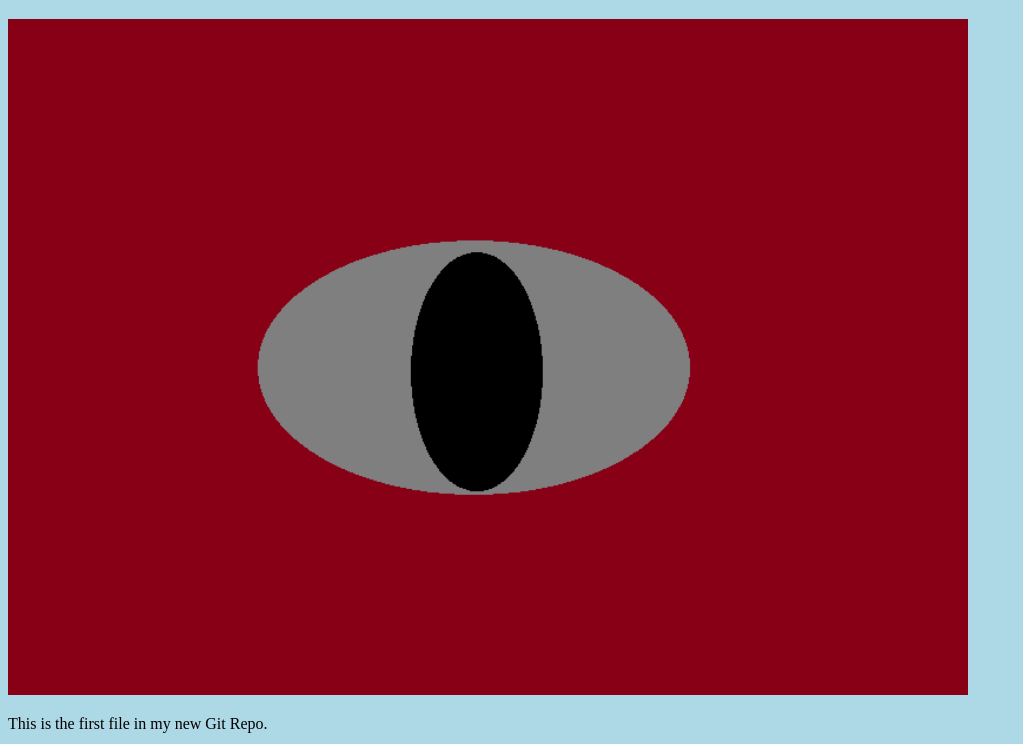
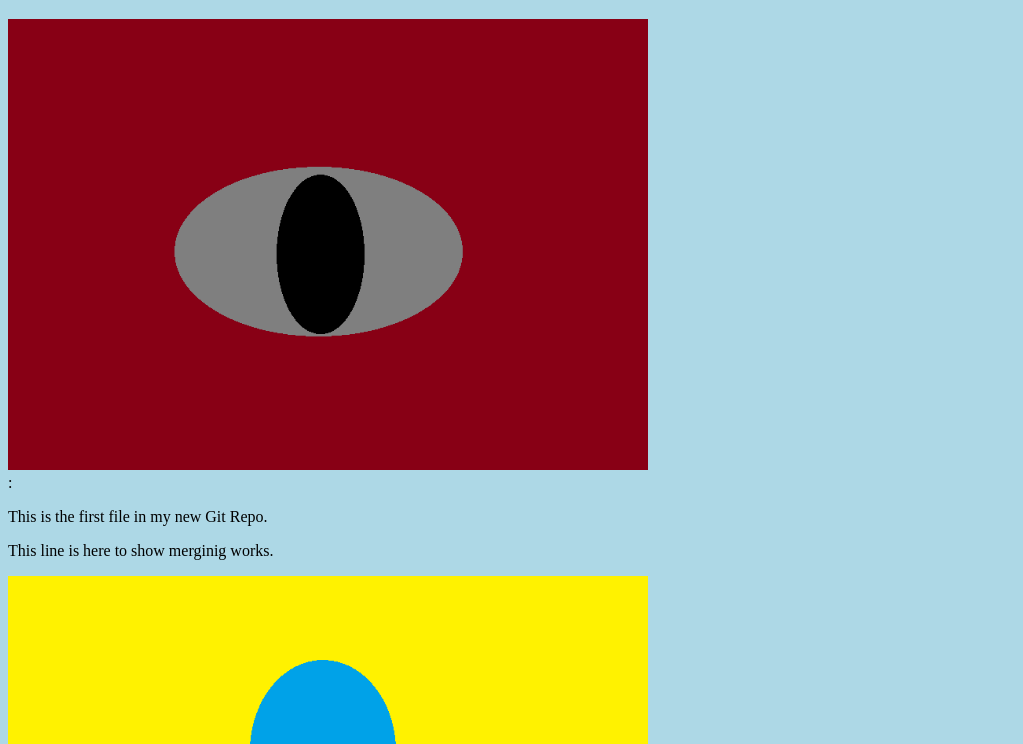
Before and after one commit to hoanking/hello-world, a plain HTML site: page index.html in a window 1280 px wide. Shown: the part 61-805 px from the top of the page, without its empty margins (0-1023 px from the left). Drawn offline with Linux system fonts and the light colour scheme.

Commit message:
Update index.html. Resized image

```diff
--- a/index.html
+++ b/index.html
@@ -7,7 +7,7 @@
 <body>
 
 <h1>Hello world!</h1>
-<div><img src="img_hello_world.jpg" alt="Hello World from Space" style="width: 100px;min-width: 960px;"></div>
+<div><img src="img_hello_world.jpg" alt="Hello World from Space" style="width: 100px;min-width: 640px;"></div>:
 <p>This is the first file in my new Git Repo.</p>
 <p>This line is here to show merginig works.</p>
 <div><img src="img_hello_git.jpg" alt="Hello Git" style="width:100%;max-width:640px"></div>
```
